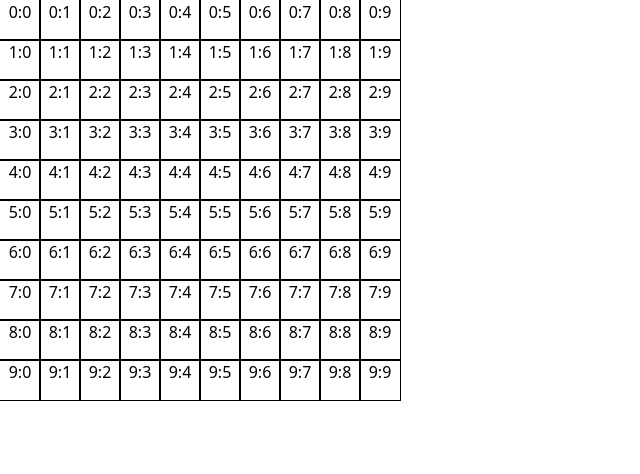
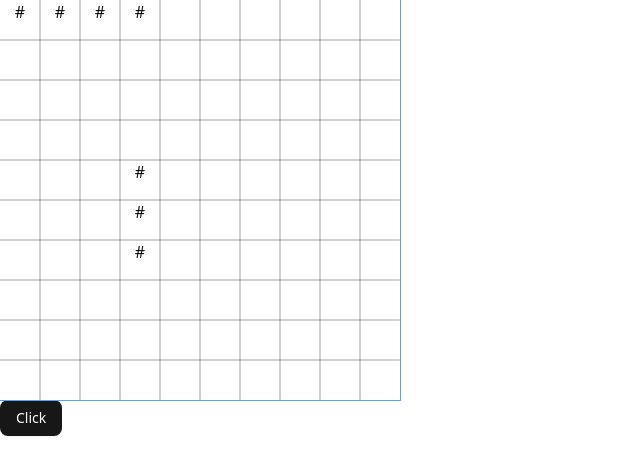
Before and after one commit to B1aho/battleship-online, a React (Vite) app in the folder apps/web/: page / in a window 1280 px wide. Shown: the top 474 px of the page, without its empty margins (0-640 px from the left). Built offline with nearby package versions, Linux system fonts and the light colour scheme.

Commit message:
Lift up state to the board container

```diff
--- a/apps/web/src/App.tsx
+++ b/apps/web/src/App.tsx
@@ -1,12 +1,15 @@
 import './App.css'
-import { BoardView } from './features/GameBoard/BoardView'
-import { Gameboard } from './game/Gameboard'
+import { Board } from './features/GameBoard/Board';
+import { Gameboard } from './game/Gameboard';
 
 function App() {
   const game = new Gameboard();
+  game.placeShip({ x: 0, y: 0 }, 9, "horizontal");
+  game.placeShip({ x: 0, y: 1 }, 8, "horizontal");
+  game.placeShip({ x: 3, y: 4 }, 8, "vertical");
   return (
     <>
-      <BoardView grid={game.getGrid()} />
+      <Board gameboard={game} />
     </>
   )
 }
--- /dev/null
+++ b/apps/web/src/features/GameBoard/Board.tsx
@@ -0,0 +1,36 @@
+import { IGameboard } from "@/src/game/types";
+import { ReactElement, useMemo, useState } from "react";
+import { createCells } from "./utility";
+import { Button } from "@workspace/ui/components/button";
+import { BoardView } from "./BoardView";
+
+interface IBroadProps {
+    gameboard: IGameboard;
+}
+
+// В types перенси и  использую везде его
+enum GridSize {
+    CLASSIC_GRID = "classic-grid",
+    CLASSIC_SIZE = 10
+}
+
+export const Board = ({ gameboard }: IBroadProps) => {
+    const [grid, setGrid] = useState(gameboard.getGrid());
+    const [ships, setShips] = useState(gameboard.getShips());
+    const cells: ReactElement[] = useMemo(() => createCells(grid, GridSize.CLASSIC_SIZE), [grid]);
+
+    return (
+        <>
+            <BoardView cells={cells} />
+            <Button onClick={() => {
+                const res = gameboard.receiveAttack({ x: 0, y: 0 });
+                if (res === "Hit") {
+                    console.log("EQUAL");
+                    setGrid(gameboard.getGrid().map(row => [...row]));
+                }
+            }}>
+                Click
+            </Button>
+        </>
+    );
+}
--- a/apps/web/src/features/GameBoard/BoardView.tsx
+++ b/apps/web/src/features/GameBoard/BoardView.tsx
@@ -1,8 +1,7 @@
-import { ICell } from "@/src/game/types";
 import { ReactElement } from "react";
 
 interface IBroadViewProps {
-    grid: ICell[][];
+    cells: ReactElement[];
 }
 
 // В types перенси и  использую везде его
@@ -11,31 +10,12 @@ enum GridSize {
     CLASSIC_SIZE = 10
 }
 
-export const BoardView = ({ grid }: IBroadViewProps) => {
-    const cells: ReactElement[] = [];
-    for (let i = 0; i < GridSize.CLASSIC_SIZE; i++) {
-        for (let j = 0; j < GridSize.CLASSIC_SIZE; j++) {
-            const { shipId, isHit } = grid[i]![j]!;
-            let symbol = " ";
-            switch (true) {
-                case (!!shipId && isHit):
-                    symbol = "x";
-                    break;
-                case (!!shipId):
-                    symbol = "#";
-                    break;
-                case (isHit):
-                    symbol = "0";
-                    break;
-                default:
-                    break;
-            }
-            cells.push(<div className="w-full text-center outline-1">{`${i}:${j}`}</div>);
-        }
-    }
+export const BoardView = ({ cells }: IBroadViewProps) => {
     return (
-        <div className={"grid aspect-square outline-1 outline-blue-400 " + GridSize.CLASSIC_GRID}>
-            {cells}
+        <div>
+            <div className={"grid w-fit outline-1 outline-blue-400 " + GridSize.CLASSIC_GRID}>
+                {cells}
+            </div>
         </div>
     );
 }
--- /dev/null
+++ b/apps/web/src/features/GameBoard/utility.tsx
@@ -0,0 +1,27 @@
+import { ICell } from "@/src/game/types";
+import { ReactElement } from "react";
+
+export function createCells(grid: ICell[][], size: number): ReactElement[] {
+    const cells = []
+    for (let i = 0; i < size; i++) {
+        for (let j = 0; j < size; j++) {
+            const { shipId, isHit } = grid[i]![j]!;
+            let symbol = " ";
+            switch (true) {
+                case (!!shipId && isHit):
+                    symbol = "x";
+                    break;
+                case (!!shipId):
+                    symbol = "#";
+                    break;
+                case (isHit):
+                    symbol = "0";
+                    break;
+                default:
+                    break;
+            }
+            cells.push(<div key={`${i}-${j}`} className="w-full text-center outline-1">{symbol}</div>);
+        }
+    }
+    return cells;
+}
--- a/apps/web/src/index.css
+++ b/apps/web/src/index.css
@@ -1 +1 @@
-@import "tailwindcss";
+@import "../../../packages/ui/src/styles/globals.css";
--- a/packages/ui/src/styles/globals.css
+++ b/packages/ui/src/styles/globals.css
@@ -1,5 +1,6 @@
 @import "tailwindcss";
-@source "../../../apps/**/*.{ts,tsx}";
+
+@source "../../../apps/web/**/*.{ts,tsx}";
 @source "../../../components/**/*.{ts,tsx}";
 @source "../**/*.{ts,tsx}";
 
```
